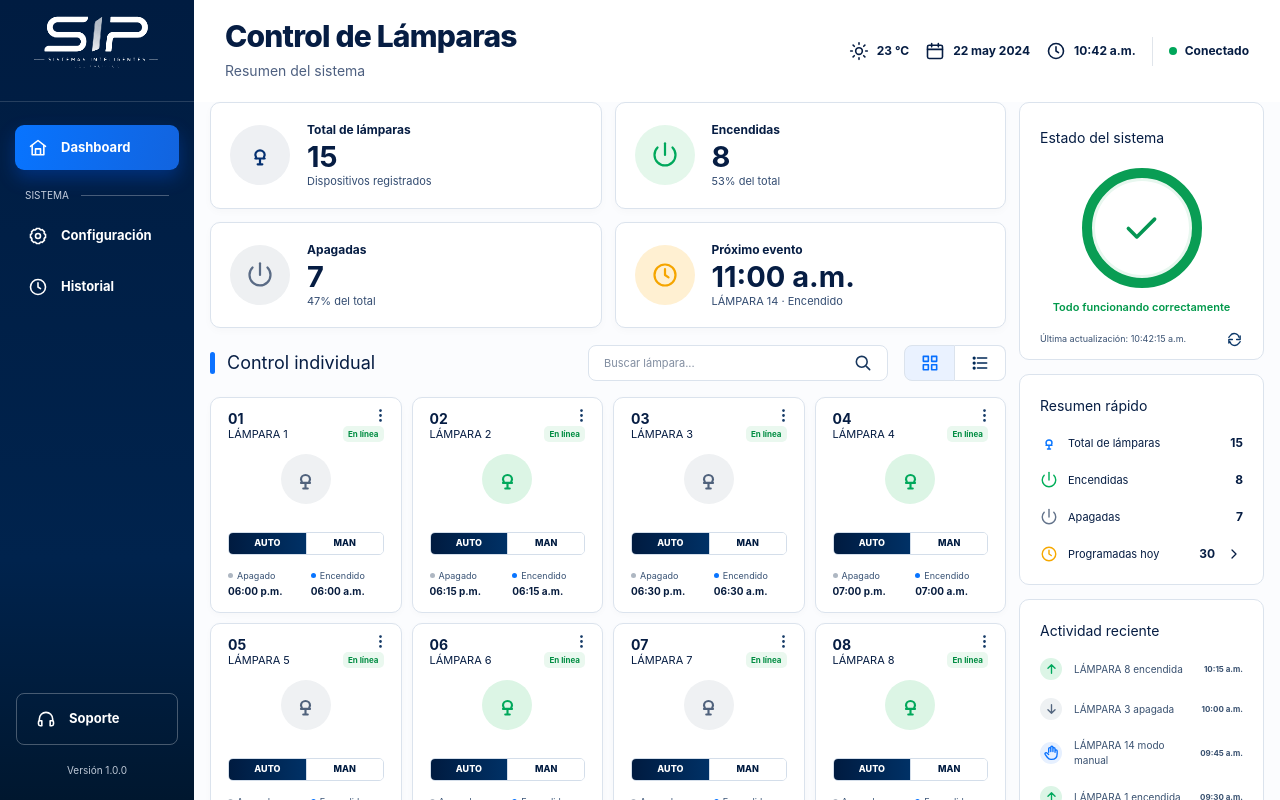
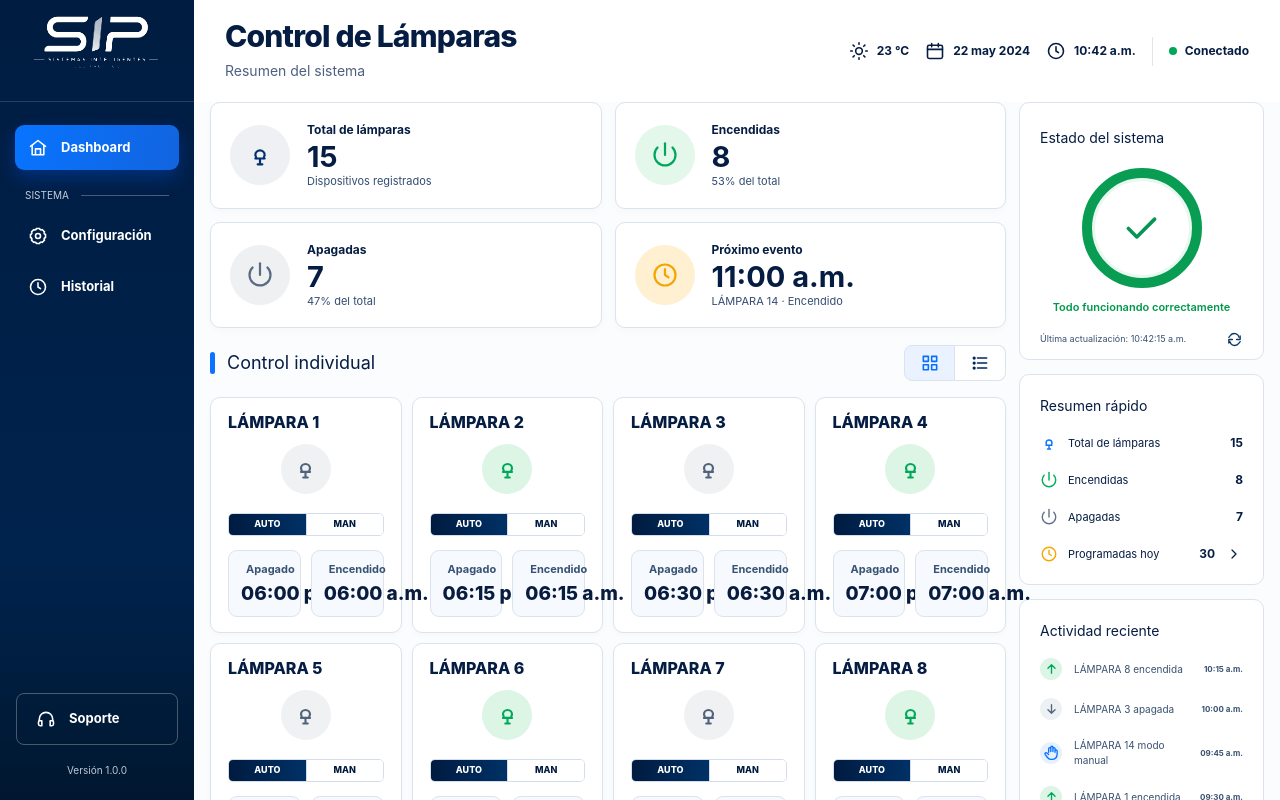
Before and after one commit to RubenTAM/Luces, a Next.js app: page / in a window 1280 px wide. Shown: the top 800 px of the page. Built offline with nearby package versions, Linux system fonts and the light colour scheme.

Commit message:
Simplify lamp cards

```diff
--- a/app/LampDashboard.tsx
+++ b/app/LampDashboard.tsx
@@ -1,7 +1,7 @@
 "use client";
 
 import Image from "next/image";
-import { useMemo, useState } from "react";
+import { useState } from "react";
 
 type Mode = "AUTO" | "MAN";
 type IconName = "home" | "settings" | "history" | "headset" | "sun" | "calendar" | "clock" | "wifi" | "lamp" | "power" | "search" | "grid" | "list" | "check" | "refresh" | "chevron" | "hand" | "arrowUp" | "arrowDown" | "more";
@@ -64,8 +64,6 @@ function formatTime(value: string) {
 
 export function LampDashboard() {
   const [lamps, setLamps] = useState<Lamp[]>(initialLamps);
-  const [query, setQuery] = useState("");
-  const filteredLamps = useMemo(() => lamps.filter((lamp) => `lampara ${lamp.id}`.includes(query.trim().toLowerCase().replace("á", "a"))), [lamps, query]);
 
   const updateLamp = (id: number, updater: (lamp: Lamp) => Lamp) => setLamps((current) => current.map((lamp) => lamp.id === id ? updater(lamp) : lamp));
 
@@ -98,12 +96,12 @@ export function LampDashboard() {
 
           <div className="controls-heading">
             <h2><span/>Control individual</h2>
-            <div className="view-controls"><label><input value={query} onChange={(event) => setQuery(event.target.value)} placeholder="Buscar lámpara..."/><Icon name="search"/></label><button className="selected" type="button" aria-label="Vista de cuadrícula"><Icon name="grid"/></button><button type="button" aria-label="Vista de lista"><Icon name="list"/></button></div>
+            <div className="view-controls"><button className="selected" type="button" aria-label="Vista de cuadrícula"><Icon name="grid"/></button><button type="button" aria-label="Vista de lista"><Icon name="list"/></button></div>
           </div>
 
           <section className="lamp-board" aria-label="Control de lámparas">
-            {filteredLamps.map((lamp) => <article className="sip-card" key={lamp.id}>
-              <div className="card-head"><div><strong>{String(lamp.id).padStart(2, "0")}</strong><h3>LÁMPARA {lamp.id}</h3></div><div><button className="more" type="button" aria-label={`Opciones de lámpara ${lamp.id}`}><Icon name="more" size={17}/></button><span>En línea</span></div></div>
+            {lamps.map((lamp) => <article className="sip-card" key={lamp.id}>
+              <div className="card-head"><h3>LÁMPARA {lamp.id}</h3></div>
               <button className={`lamp-state ${lamp.isOn ? "on" : ""}`} onClick={() => updateLamp(lamp.id, (item) => ({ ...item, isOn: !item.isOn }))} type="button" aria-label={`${lamp.isOn ? "Apagar" : "Encender"} lámpara ${lamp.id}`}><Icon name="lamp" size={27}/></button>
               <div className="mode-toggle" role="group" aria-label={`Modo de lámpara ${lamp.id}`}><button className={lamp.mode === "AUTO" ? "active" : ""} onClick={() => updateLamp(lamp.id, item => ({ ...item, mode: "AUTO" }))} type="button">AUTO</button><button className={lamp.mode === "MAN" ? "active" : ""} onClick={() => updateLamp(lamp.id, item => ({ ...item, mode: "MAN" }))} type="button">MAN</button></div>
               <div className="schedule-box"><label><span><i className="off-dot"/>Apagado</span><input aria-label={`Hora de apagado de lámpara ${lamp.id}`} type="time" value={lamp.offTime} onChange={(event) => updateLamp(lamp.id, item => ({ ...item, offTime: event.target.value }))}/><b>{formatTime(lamp.offTime)}</b></label><label><span><i/>Encendido</span><input aria-label={`Hora de encendido de lámpara ${lamp.id}`} type="time" value={lamp.onTime} onChange={(event) => updateLamp(lamp.id, item => ({ ...item, onTime: event.target.value }))}/><b>{formatTime(lamp.onTime)}</b></label></div>
--- a/app/globals.css
+++ b/app/globals.css
@@ -36,13 +36,13 @@ button { cursor:pointer; }
 .metric-card div { display:flex; min-width:0; flex-direction:column; }.metric-card span:not(.metric-icon) { font-size:12px; font-weight:750; }.metric-card strong { margin:3px 0 2px; font-size:29px; line-height:1; white-space:nowrap; }.metric-card small { color:#334c71; font-size:11px; white-space:nowrap; }
 .controls-heading { display:flex; align-items:center; justify-content:space-between; min-height:69px; }
 .controls-heading h2 { display:flex; align-items:center; gap:12px; margin:0; font-size:18px; }.controls-heading h2>span { width:5px; height:22px; border-radius:5px; background:#0c72ff; }
-.view-controls { display:flex; align-items:center; height:36px; }.view-controls label { display:flex; align-items:center; width:300px; height:36px; margin-right:16px; border:1px solid var(--line); border-radius:8px; background:#fff; color:#18375e; }.view-controls input { min-width:0; flex:1; height:100%; padding:0 15px; border:0; outline:0; background:transparent; color:var(--ink); font-size:11px; }.view-controls label svg { margin-right:14px; }.view-controls button { display:grid; width:51px; height:36px; place-items:center; border:1px solid var(--line); color:#002957; background:#fff; }.view-controls button:first-of-type { border-radius:8px 0 0 8px; }.view-controls button:last-child { border-left:0; border-radius:0 8px 8px 0; }.view-controls button.selected { color:#066fff; background:#eaf2ff; }
+.view-controls { display:flex; align-items:center; height:36px; }.view-controls button { display:grid; width:51px; height:36px; place-items:center; border:1px solid var(--line); color:#002957; background:#fff; }.view-controls button:first-of-type { border-radius:8px 0 0 8px; }.view-controls button:last-child { border-left:0; border-radius:0 8px 8px 0; }.view-controls button.selected { color:#066fff; background:#eaf2ff; }
 .lamp-board { display:grid; grid-template-columns:repeat(5,minmax(150px,1fr)); gap:10px; }
-.sip-card { display:flex; min-width:0; height:216px; flex-direction:column; padding:14px 17px 13px; border:1px solid var(--line); border-radius:10px; background:#fff; box-shadow:0 2px 7px rgba(5,27,60,.025); }
-.card-head { display:flex; align-items:flex-start; justify-content:space-between; }.card-head>div:first-child { display:flex; flex-direction:column; }.card-head strong { font-size:14px; line-height:1; }.card-head h3 { margin:3px 0 0; font-size:11px; line-height:1; }.card-head>div:last-child { display:flex; align-items:flex-end; flex-direction:column; }.card-head .more { display:grid; width:17px; height:17px; margin:-5px -5px 2px 0; padding:0; place-items:center; border:0; color:#173c68; background:transparent; }.card-head span { padding:2px 5px; border-radius:5px; color:#008d42; background:#eaf8ef; font-size:8px; font-weight:700; }
+.sip-card { display:flex; min-width:0; height:auto; min-height:236px; flex-direction:column; padding:16px 17px 15px; border:1px solid var(--line); border-radius:10px; background:#fff; box-shadow:0 2px 7px rgba(5,27,60,.025); }
+.card-head h3 { margin:0; font-size:16px; font-weight:800; line-height:1.1; color:var(--ink); }
 .lamp-state { display:grid; width:50px; height:50px; margin:12px auto 17px; padding:0; place-items:center; border:0; border-radius:50%; color:#50627c; background:#eff1f3; }.lamp-state.on { color:#00a85b; background:#dcf5e5; }
 .mode-toggle { display:grid; grid-template-columns:1fr 1fr; height:23px; margin-top:auto; border:1px solid #d4deea; border-radius:5px; overflow:hidden; }.mode-toggle button { border:0; color:#001b40; background:#fff; font-size:9px; font-weight:800; }.mode-toggle button+button { border-left:1px solid #d4deea; }.mode-toggle button.active { color:#fff; background:linear-gradient(90deg,#001b40,#003166); }
-.schedule-box { display:grid; grid-template-columns:1fr 1fr; gap:10px; margin-top:14px; }.schedule-box label { position:relative; display:flex; min-width:0; flex-direction:column; }.schedule-box label>span { display:flex; align-items:center; color:#385274; font-size:9px; }.schedule-box i { display:inline-block; width:5px; height:5px; margin-right:4px; border-radius:50%; background:#0874ff; }.schedule-box i.off-dot { background:#aeb7c2; }.schedule-box b { margin-top:2px; color:#071c3e; font-size:10px; white-space:nowrap; }.schedule-box input { position:absolute; inset:0; width:100%; opacity:0; cursor:pointer; }
+.schedule-box { display:grid; grid-template-columns:1fr 1fr; gap:10px; margin-top:14px; }.schedule-box label { position:relative; display:flex; min-width:0; flex-direction:column; gap:5px; padding:10px 12px 11px; border:1px solid var(--line); border-radius:9px; background:#f6f9fd; transition:border-color .15s,background .15s; }.schedule-box label:hover { border-color:#8fb4ea; background:#eef4ff; }.schedule-box label>span { display:flex; align-items:center; color:#385274; font-size:11px; font-weight:650; }.schedule-box i { display:inline-block; width:6px; height:6px; margin-right:5px; border-radius:50%; background:#0874ff; }.schedule-box i.off-dot { background:#aeb7c2; }.schedule-box b { margin-top:1px; color:#071c3e; font-size:19px; font-weight:800; line-height:1.15; white-space:nowrap; }.schedule-box input { position:absolute; inset:0; width:100%; height:100%; opacity:0; cursor:pointer; }
 .right-rail { display:grid; align-content:start; gap:14px; }.right-rail section { border:1px solid var(--line); border-radius:10px; background:#fff; }.right-rail h2 { margin:0; font-size:14px; }
 .status-card { height:258px; padding:24px 20px 17px; }.status-ring { display:grid; width:120px; height:120px; margin:20px auto 11px; place-items:center; border:10px solid #099d54; border-radius:50%; color:#059653; box-shadow:inset 0 0 0 3px #e8f7ef; }.status-card>strong { display:block; color:#00984a; font-size:11px; font-weight:600; text-align:center; }.updated { display:flex; align-items:center; justify-content:space-between; margin-top:15px; color:#385071; font-size:9px; }.updated button { display:grid; padding:0; place-items:center; border:0; color:#0b3768; background:transparent; }
 .rail-card { padding:20px; }.rail-card ul { margin:17px 0 0; padding:0; list-style:none; }.quick { height:211px; }.quick ul { display:grid; gap:17px; }.quick li { display:flex; align-items:center; justify-content:space-between; font-size:11px; }.quick li span,.quick li b { display:flex; align-items:center; gap:10px; }.quick li svg { width:18px; }.quick li b { font-size:12px; }.blue svg { color:#0875ff; }.green-text svg { color:#00ae59; }.gray-text svg { color:#63738b; }.amber-text svg { color:#f6a800; }
@@ -50,5 +50,5 @@ button { cursor:pointer; }
 
 @media (max-width:1350px) { .dashboard-content { grid-template-columns:minmax(0,1fr) 245px; padding-inline:16px; }.lamp-board { grid-template-columns:repeat(4,minmax(150px,1fr)); }.metrics { grid-template-columns:repeat(2,1fr); }.metric-card { min-height:100px; }.header-facts { gap:16px; } }
 @media (max-width:1050px) { .dashboard-content { grid-template-columns:1fr; }.right-rail { grid-template-columns:repeat(3,1fr); }.status-card,.quick { height:auto; }.lamp-board { grid-template-columns:repeat(3,minmax(160px,1fr)); } }
-@media (max-width:800px) { .sip-shell { grid-template-columns:1fr; }.sip-sidebar { position:static; height:auto; }.sip-logo-box { height:80px; }.sip-nav { grid-template-columns:repeat(3,1fr); padding:12px; }.nav-section,.sidebar-footer { display:none; }.sip-header { height:auto; padding:20px; }.header-facts { display:none; }.right-rail { grid-template-columns:1fr; }.controls-heading { align-items:flex-start; flex-direction:column; gap:12px; padding:18px 0; }.view-controls,.view-controls label { width:100%; }.lamp-board { grid-template-columns:repeat(2,minmax(150px,1fr)); } }
+@media (max-width:800px) { .sip-shell { grid-template-columns:1fr; }.sip-sidebar { position:static; height:auto; }.sip-logo-box { height:80px; }.sip-nav { grid-template-columns:repeat(3,1fr); padding:12px; }.nav-section,.sidebar-footer { display:none; }.sip-header { height:auto; padding:20px; }.header-facts { display:none; }.right-rail { grid-template-columns:1fr; }.controls-heading { align-items:flex-start; flex-direction:column; gap:12px; padding:18px 0; }.view-controls { width:100%; }.lamp-board { grid-template-columns:repeat(2,minmax(150px,1fr)); } }
 @media (max-width:520px) { .metrics,.lamp-board { grid-template-columns:1fr; }.sip-nav { grid-template-columns:1fr; }.dashboard-content { padding:0 10px 20px; }.sip-header h1 { font-size:25px; } }
```
